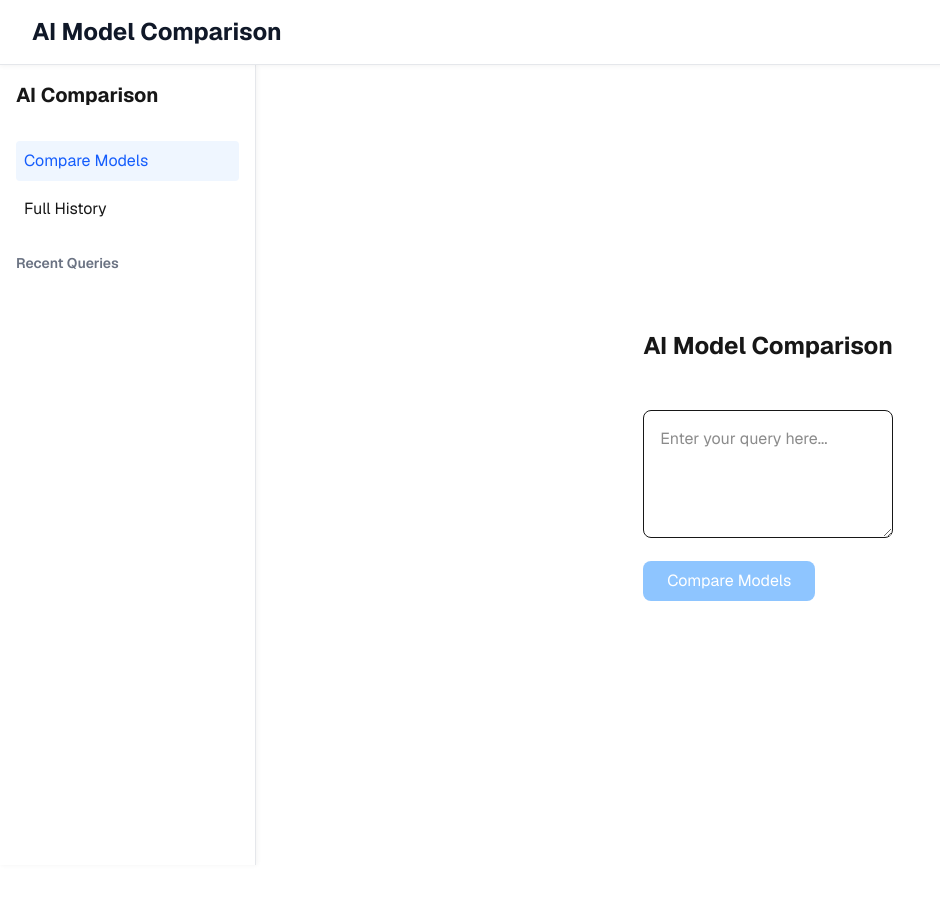
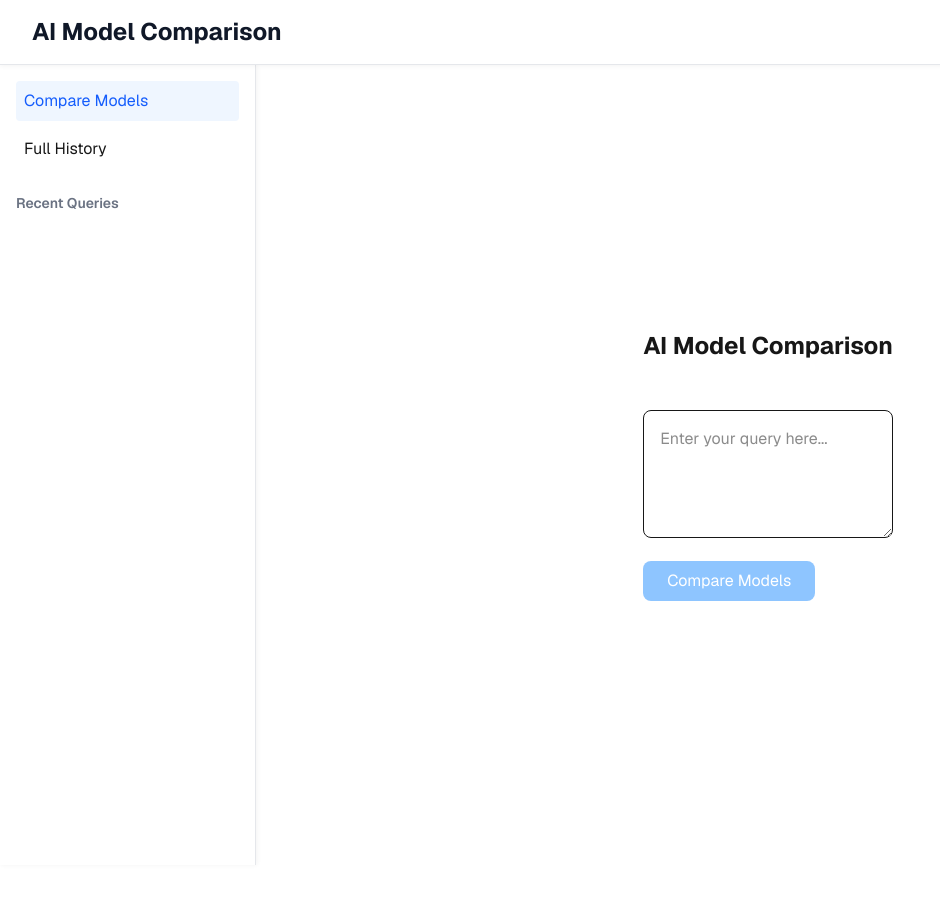
Before and after one commit to artynuts/ai-model-comparison, a Next.js app: page / in a window 1280 px wide. Shown: the top 904 px of the page, without its empty margins (0-940 px from the left). Built offline with nearby package versions, Linux system fonts and the light colour scheme.

Commit message:
Remove sidebar title and adjust header layout
- Remove redundant "AI Comparison" title from Sidebar component
- Simplify sidebar header section
- Maintain existing styling and layout structure

```diff
--- a/app/components/Sidebar.tsx
+++ b/app/components/Sidebar.tsx
@@ -20,10 +20,6 @@ export default function Sidebar() {
 
   return (
     <div className="sticky top-0 h-screen overflow-y-auto border-r border-gray-200 shadow-[1px_0_5px_0_rgba(0,0,0,0.05)] p-4 flex flex-col">
-      <div className="mb-8">
-        <h1 className="text-xl font-bold">AI Comparison</h1>
-      </div>
-
       <nav className="flex-1 overflow-y-auto">
         <Link
           href="/"
```
